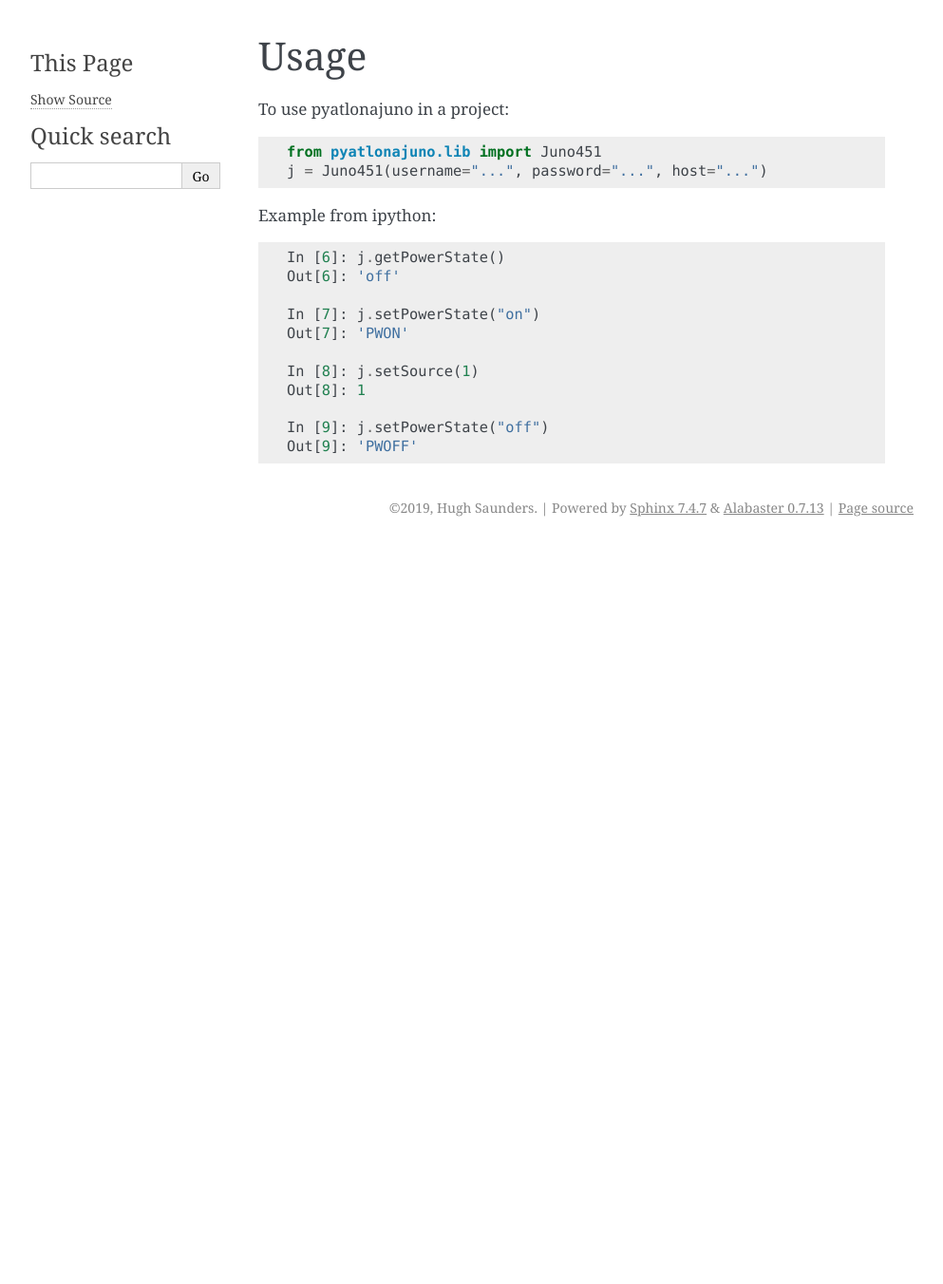
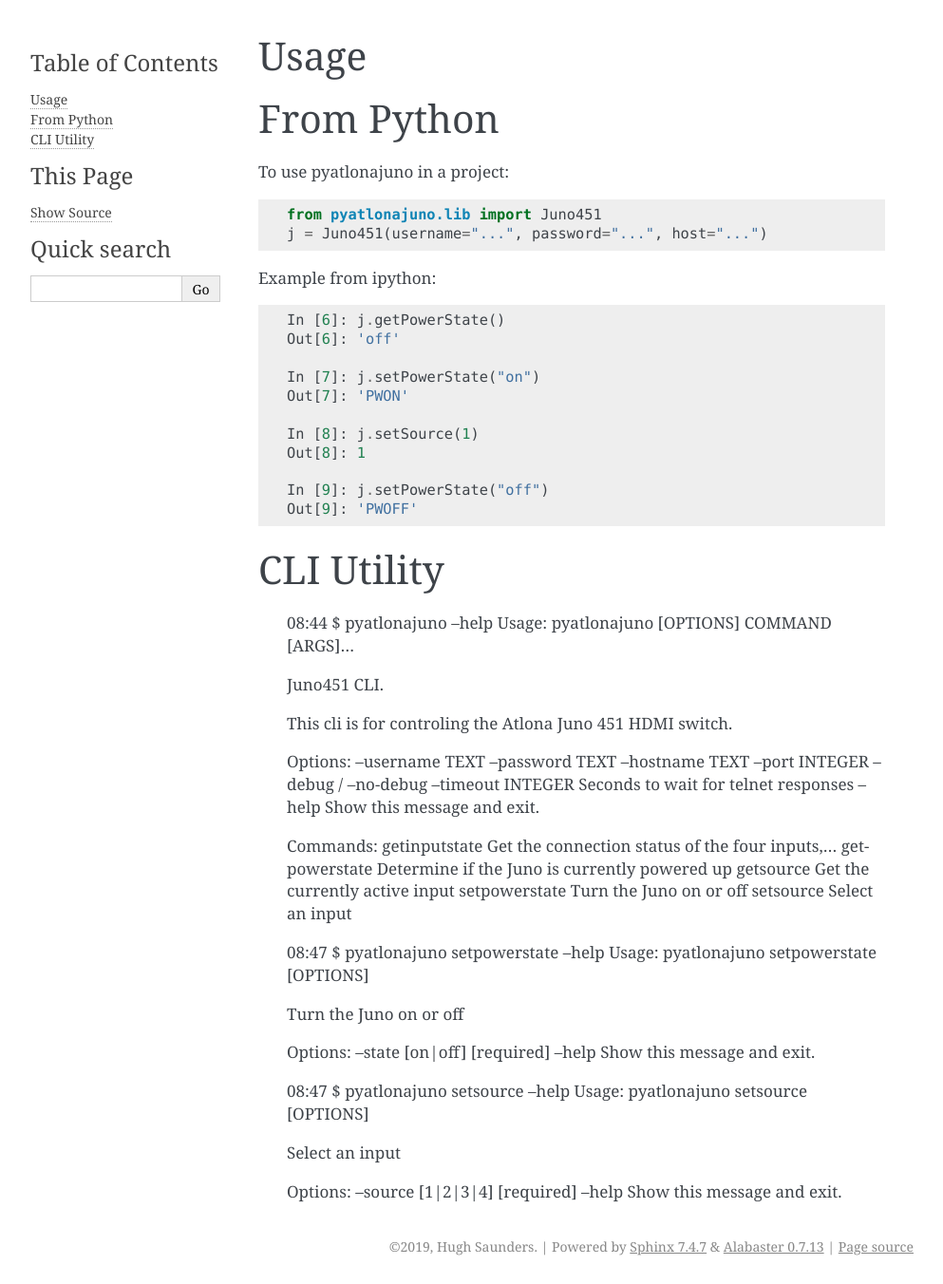
Before and after one commit to hughsaunders/pyatlonajuno, a Sphinx documentation site: the page built from docs/usage.rst, in a window 1280 px wide. Shown: the whole page at 95% size, without its empty margins (148-1141 px from the left). Built offline with Sphinx 7.4.7, drawn with Linux system fonts in a browser that asks for light colours; pages that are not in the unit, such as notebooks, are missing from menus; before the commit the page ends 900 px from its top, so only the background shows below that.

Commit message:
Add cli usage

```diff
--- a/docs/usage.rst
+++ b/docs/usage.rst
@@ -1,6 +1,10 @@
 =====
 Usage
 =====
+
+====
+From Python
+====
 
 To use pyatlonajuno in a project::
 
@@ -20,3 +24,50 @@
 
     In [9]: j.setPowerState("off")
     Out[9]: 'PWOFF'
+
+====
+CLI Utility
+====
+
+    08:44 $ pyatlonajuno --help
+    Usage: pyatlonajuno [OPTIONS] COMMAND [ARGS]...
+
+    Juno451 CLI.
+
+    This cli is for controling the Atlona Juno 451 HDMI switch.
+
+    Options:
+    --username TEXT
+    --password TEXT
+    --hostname TEXT
+    --port INTEGER
+    --debug / --no-debug
+    --timeout INTEGER     Seconds to wait for telnet responses
+    --help                Show this message and exit.
+
+    Commands:
+    getinputstate  Get the connection status of the four inputs,...
+    getpowerstate  Determine if the Juno is currently powered up
+    getsource      Get the currently active input
+    setpowerstate  Turn the Juno on or off
+    setsource      Select an input
+
+
+    08:47 $ pyatlonajuno setpowerstate --help
+    Usage: pyatlonajuno setpowerstate [OPTIONS]
+
+    Turn the Juno on or off
+
+    Options:
+    --state [on|off]  [required]
+    --help            Show this message and exit.
+
+
+    08:47 $ pyatlonajuno setsource --help
+    Usage: pyatlonajuno setsource [OPTIONS]
+
+    Select an input
+
+    Options:
+    --source [1|2|3|4]  [required]
+    --help              Show this message and exit.
```
